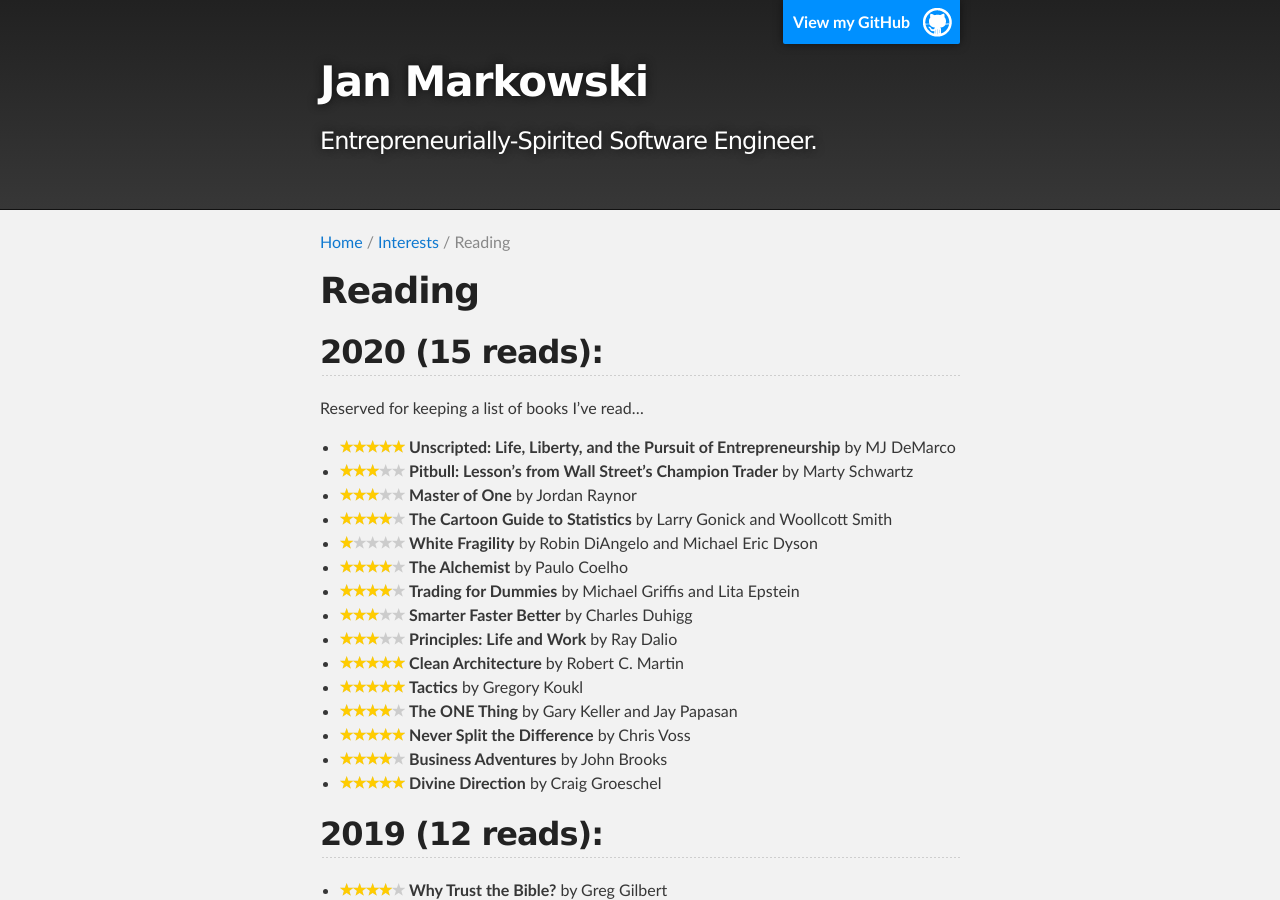
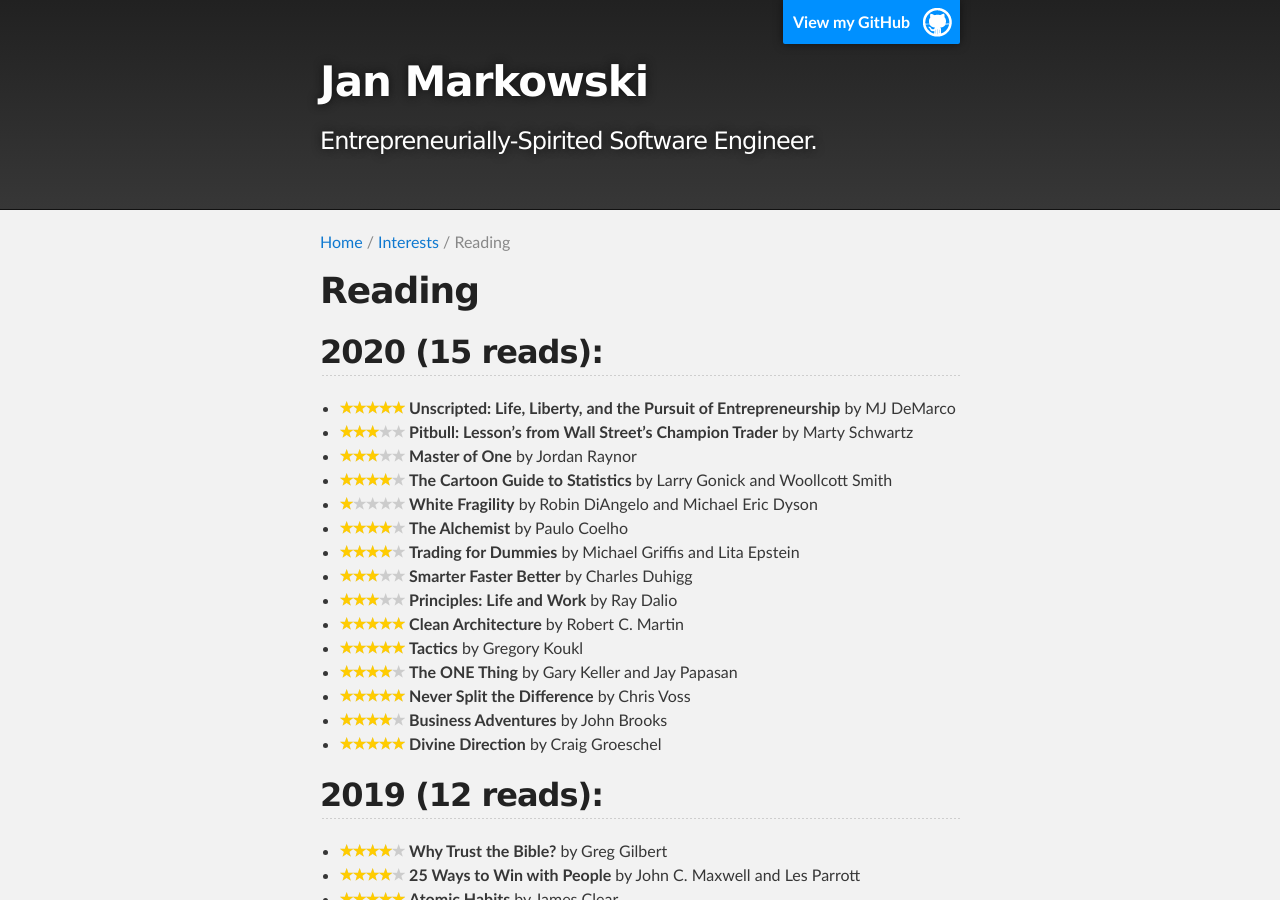
Before and after one commit to jmarkowski/jmarkowski.github.io, a Jekyll site: the page built from _interests/reading.md, in a window 1280 px wide and 900 px high. Built offline with Jekyll 4.4.1, drawn with Linux system fonts in a browser that asks for light colours.

Commit message:
Remove placeholder text

```diff
--- a/_interests/reading.md
+++ b/_interests/reading.md
@@ -43,8 +43,6 @@
 {% endcapture %}
 
 ## 2020 (15 reads):
-
-Reserved for keeping a list of books I've read...
 
 - {{ star5 }} __Unscripted: Life, Liberty, and the Pursuit of Entrepreneurship__ by MJ DeMarco
 - {{ star3 }} __Pitbull: Lesson's from Wall Street's Champion Trader__ by Marty Schwartz
```
